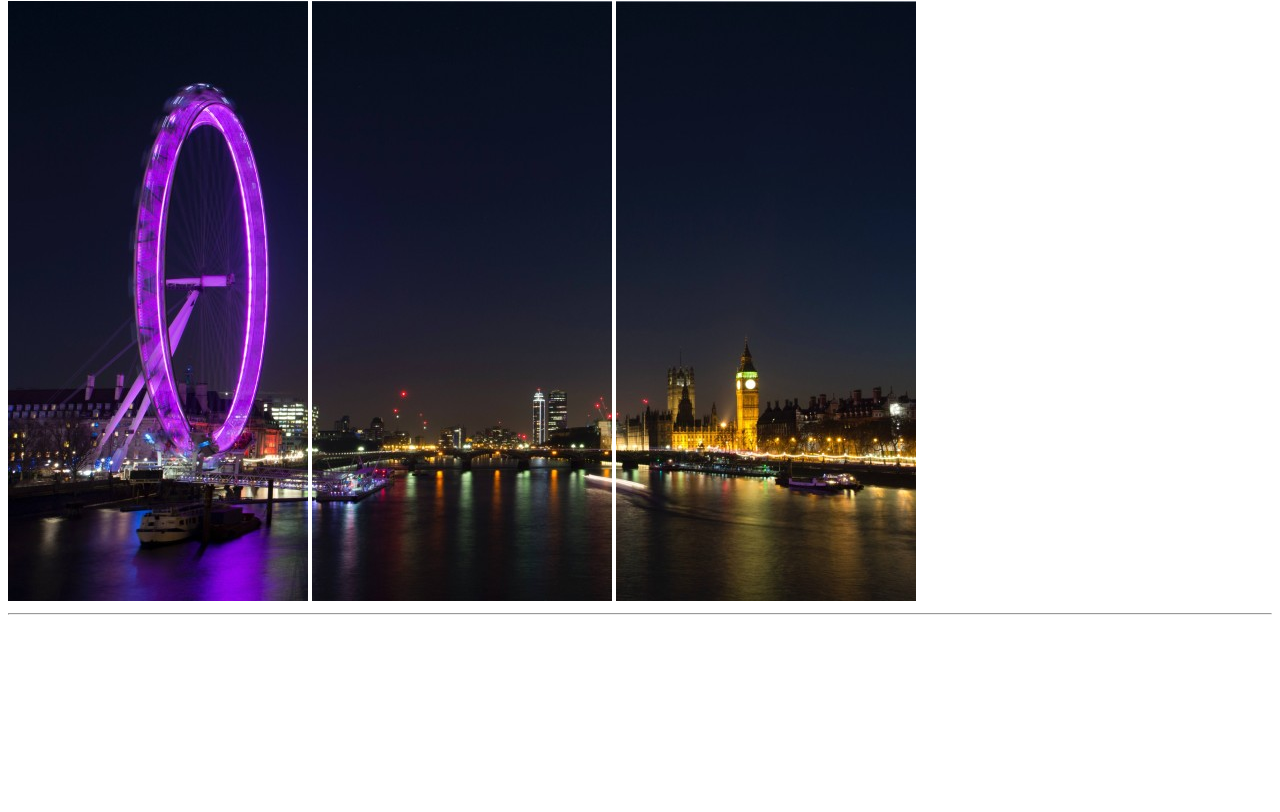
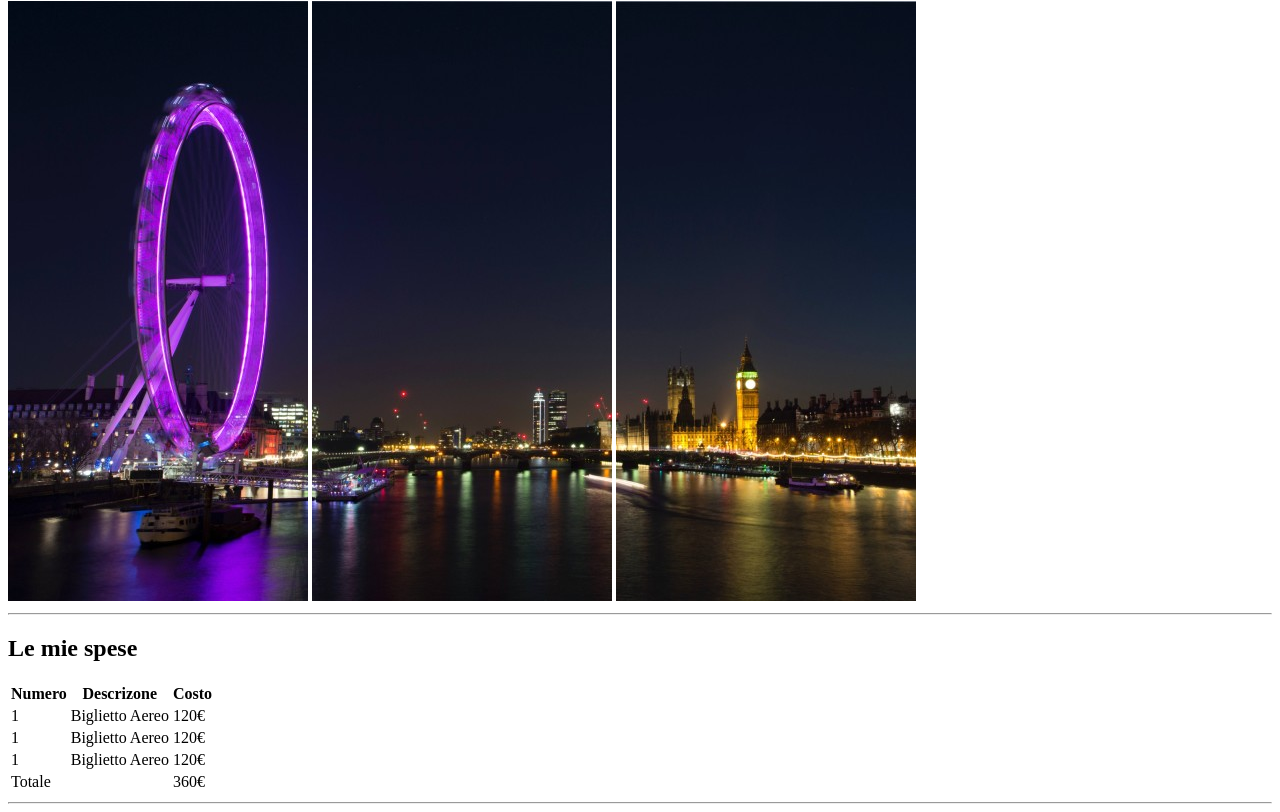
Before and after one commit to DionisiePulbere/html-london-trip, a plain HTML site: page index.html in a window 1280 px wide. Shown: the part 79-891 px from the top of the page. Before the commit the page ends 800 px from the top, so only its background shows below. Drawn offline with Linux system fonts and the light colour scheme.

Commit message:
feat: add section spese

```diff
--- a/index.html
+++ b/index.html
@@ -13,5 +13,46 @@
         <img src="img/pexels-bill-emrich-230794-2.jpg" alt="Londra dx">
         <hr>
     </header>
+    <main>
+        <!-- section spese  -->
+        <section>
+            <h2>Le mie spese</h2>
+            <table>
+                <!-- intestazione tabella  -->
+                <thead>
+                    <tr>
+                        <th>Numero</th>
+                        <th>Descrizone</th>
+                        <th>Costo</th>
+                    </tr>
+                </thead>
+                <!-- corpo tabella  -->
+                <tbody>
+                    <tr>
+                        <td>1</td>
+                        <td>Biglietto Aereo</td>
+                        <td>120€</td>
+                    </tr>
+                    <tr>
+                        <td>1</td>
+                        <td>Biglietto Aereo</td>
+                        <td>120€</td>
+                    </tr><tr>
+                        <td>1</td>
+                        <td>Biglietto Aereo</td>
+                        <td>120€</td>
+                    </tr>
+                </tbody>
+                <!-- chiusura della tabella  -->
+                <tfoot>
+                    <tr>
+                        <td colspan="2">Totale</td>
+                        <td>360€</td>
+                    </tr>
+                </tfoot>
+            </table>
+            <hr>
+        </section>
+    </main>
 </body>
 </html>
```
